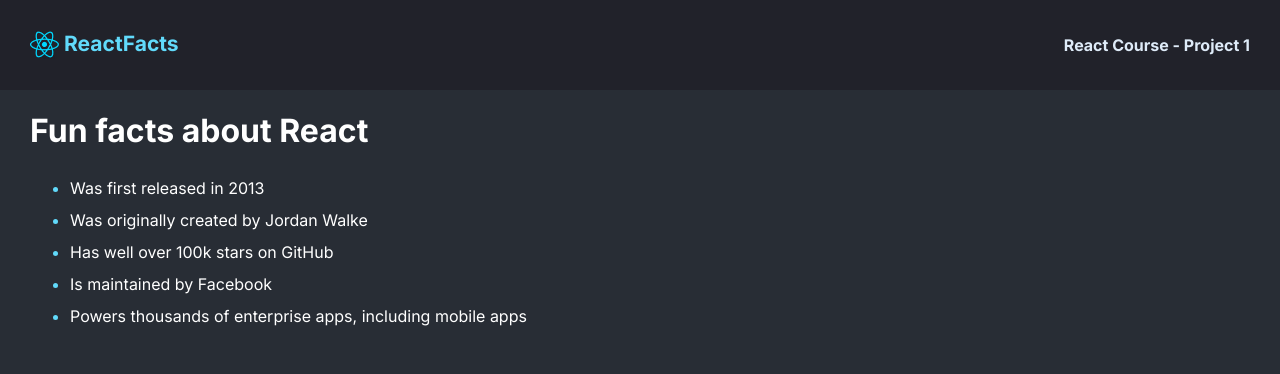
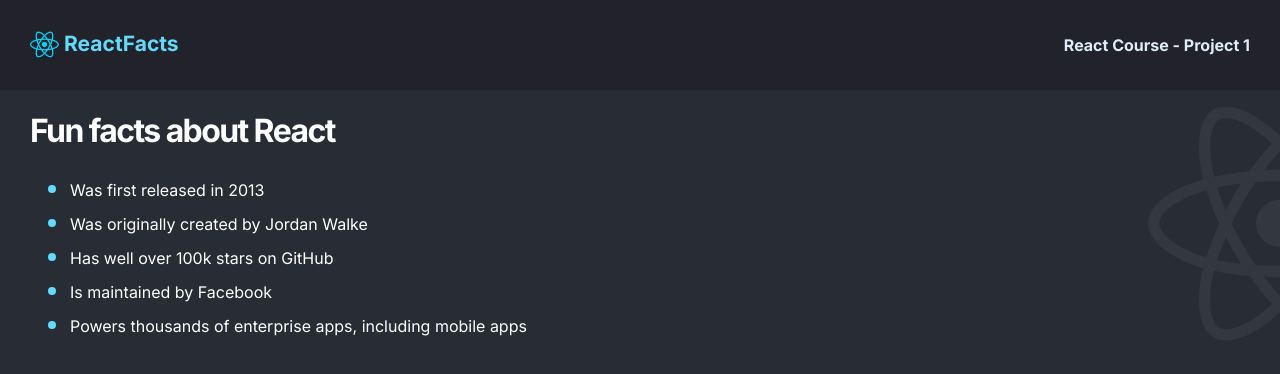
Before and after one commit to criex10/ScrimbaReactFacts, a Next.js app: page / in a window 1280 px wide. Shown: the top 374 px of the page. Built offline with nearby package versions, Linux system fonts and the light colour scheme.

Commit message:
Add background image to main element
This adds in the React logo. It's not identical to the
Figma, but I like how the logo reaches up to the title
rather than trying to over complicate it staying in
the span of the text.

```diff
--- a/src/components/Main.module.css
+++ b/src/components/Main.module.css
@@ -3,7 +3,12 @@
     height: 100%;
     margin: 0;
     padding-left: 30px;
+    padding-right: 30px;
     display: inline-block;
+
+    background-image: url("./background-image.png");
+    background-repeat: no-repeat;
+    background-position: right;
 }
 
 .main > ul {
@@ -12,12 +17,15 @@
 
 .header {
     color: white;
+    letter-spacing: -0.05em;
 }
 
 .listItem {
-    color: #61DAFB;
+    color: white;
+    font-size: 1rem;
 }
 
-.listText {
-    color: white;
+.listItem::marker {
+    color: #61DAFB;
+    font-size: 1.5rem;
 }
--- a/src/components/Main.tsx
+++ b/src/components/Main.tsx
@@ -3,7 +3,7 @@ import styles from "./Main.module.css";
 function Fact(props: { message: string }) {
     return (
         <li className={styles.listItem}>
-            <span className={styles.listText}>{props.message}</span>
+            {props.message}
         </li>
     );
 }
```
Also changed, not shown: src/components/background-image.png (added).
